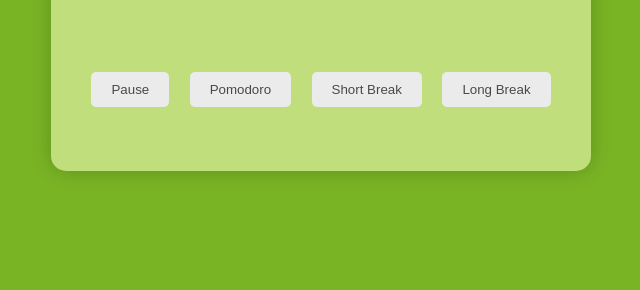
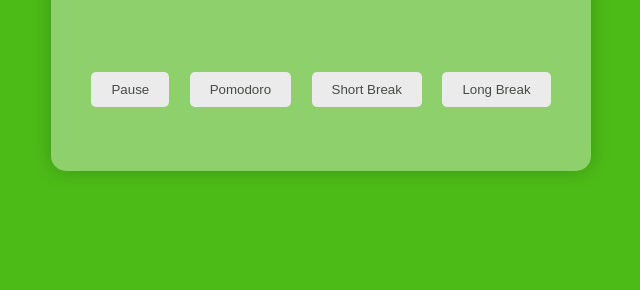
Before and after one commit to srijalMdr/pomodoro, a plain HTML site: page index.html in a window 1280 px wide. Shown: the part 510-800 px from the top of the page, without its empty margins (319-959 px from the left). Drawn offline with Linux system fonts and the light colour scheme.

Commit message:
initial fix

```diff
--- a/style.css
+++ b/style.css
@@ -6,7 +6,7 @@ body {
   font-family: sans-serif;
   line-height: 1.5;
   min-height: 100vh;
-  background: #79b425;
+  background: #4cbb17;
   flex-direction: column;
   margin: 0;
   transition: background-color 0.3s;
@@ -14,7 +14,7 @@ body {
 
 .main {
   /* background-color: #fff; */
-  background-color: #c0de7b;
+  background-color: #8dd06c;
   border-radius: 15px;
   box-shadow: 0 0 20px rgba(0, 0, 0, 0.2);
   padding: 10px 20px;
```
Also changed, not shown: 1 other file.
